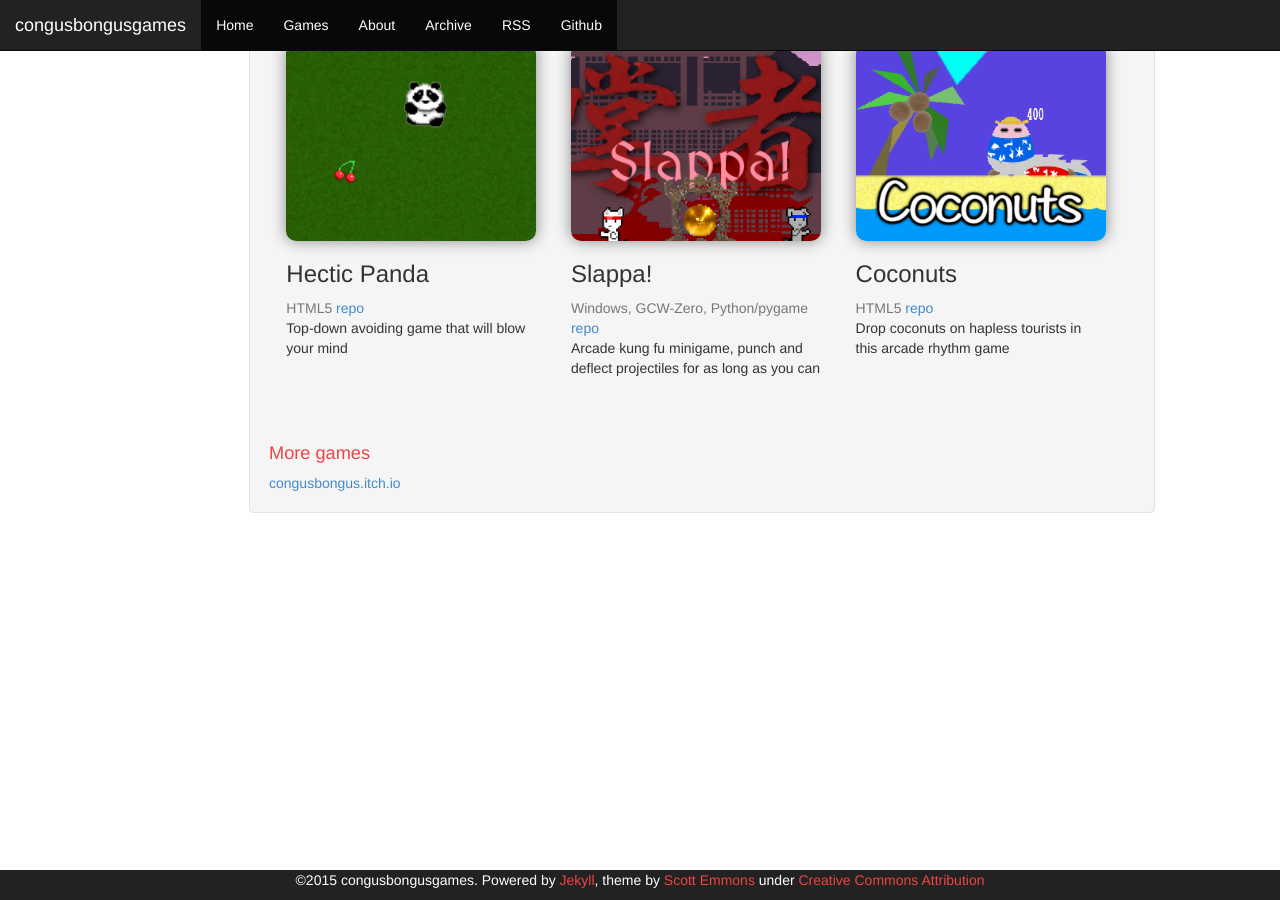
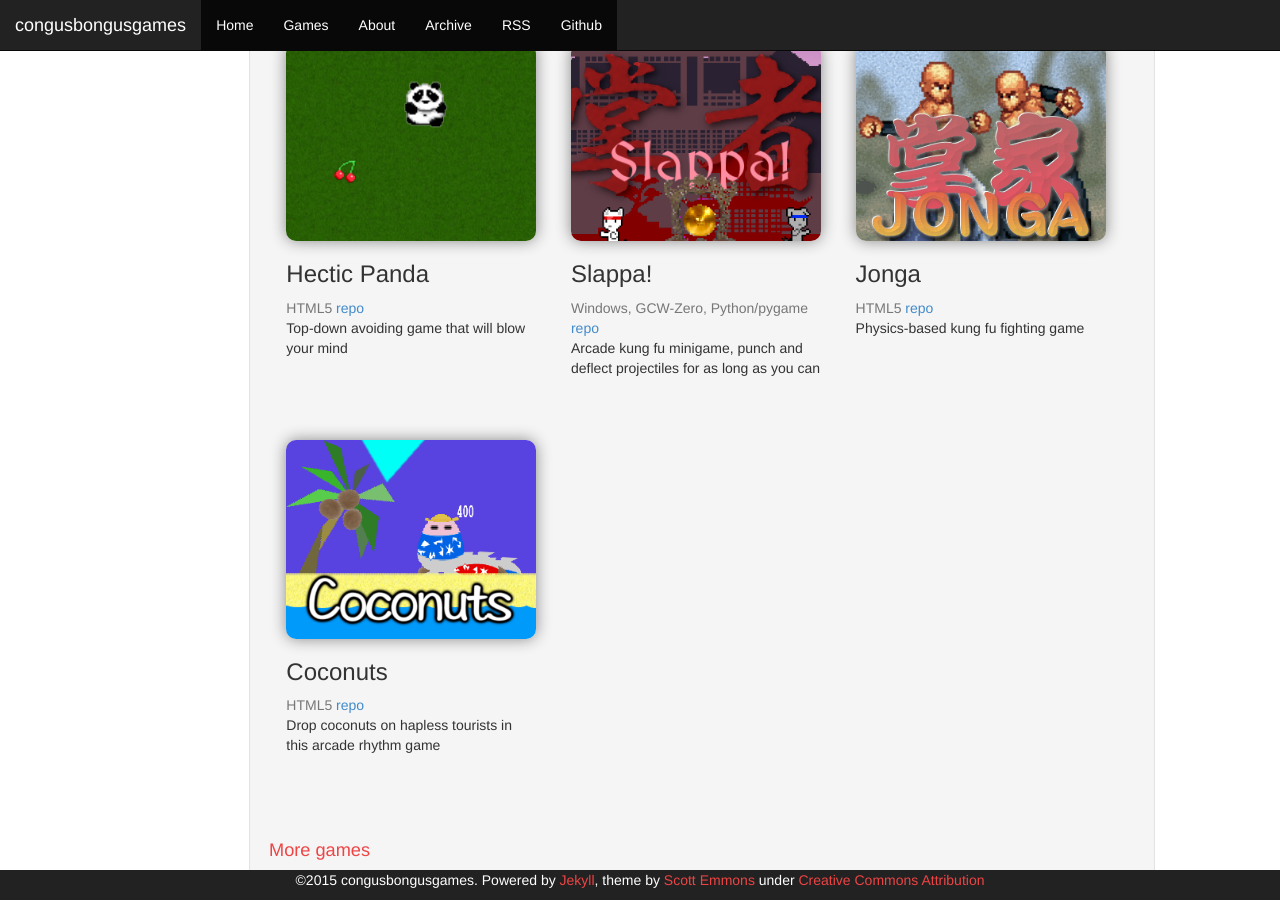
Before and after one commit to cxong/cxong.github.io, a Jekyll site: the page built from games.html, in a window 1280 px wide and 900 px high, scrolled down 949 px. Built offline with Jekyll 4.4.1, drawn with Linux system fonts in a browser that asks for light colours; Markdown is read by kramdown in place of the engine named in the settings; comment, search, counter and statistics services are not loaded.

Commit message:
Add jonga

```diff
--- a/games.html
+++ b/games.html
@@ -82,6 +82,12 @@ layout: default
       <p>Arcade kung fu minigame, punch and deflect projectiles for as long as you can</p>
     </div>
     <div class="item">
+      <a href="http://congusbongus.itch.io/jonga"><img src="images/jonga.png" alt="Jonga" /></a>
+      <h3>Jonga</h3>
+      <div class="subtitle">HTML5 <a href="https://github.com/cxong/jonga">repo</a></div>
+      <p>Physics-based kung fu fighting game</p>
+    </div>
+    <div class="item">
       <a href="http://congusbongus.itch.io/coconuts"><img src="images/coconuts.png" alt="Coconuts" /></a>
       <h3>Coconuts</h3>
       <div class="subtitle">HTML5 <a href="https://github.com/cxong/coconuts">repo</a></div>
```
Also changed, not shown: images/jonga.png (added).
